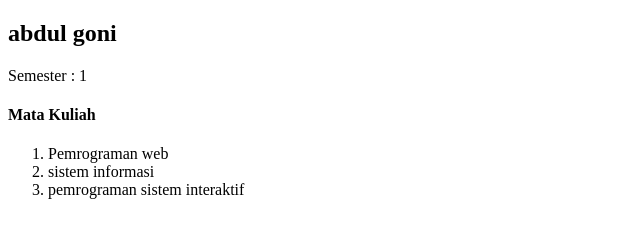
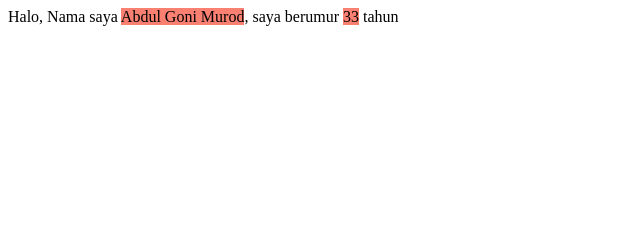
Before and after one commit to abdulgonimurod1/Javascript_Lanjutan, a plain HTML site: page template_literals/index.html in a window 1280 px wide. Shown: the whole page, without its empty margins (0-640 px from the left). Drawn offline with Linux system fonts and the light colour scheme.

Commit message:
tagged template literals

```diff
--- a/template_literals/index.html
+++ b/template_literals/index.html
@@ -1,9 +1,11 @@
 <!DOCTYPE html>
 <html lang="en">
   <head>
-    <meta charset="UTF-8" />
-    <meta http-equiv="X-UA-Compatible" content="IE=edge" />
-    <meta name="viewport" content="width=device-width, initial-scale=1.0" />
+    <style>
+      .hl {
+        background-color: salmon;
+      }
+    </style>
     <title>Document</title>
   </head>
   <body>
--- a/template_literals/script.js
+++ b/template_literals/script.js
@@ -73,28 +73,60 @@
 // 4. Nested
 // HTML fragments bersarang
 
-const mhs = {
-    nama : 'abdul goni',
-    semester : 1,
-    mataKuliah : [
-        'Pemrograman web',
-        'sistem informasi',
-        'pemrograman sistem interaktif'
-    ]
-};
+// const mhs = {
+//     nama : 'abdul goni',
+//     semester : 1,
+//     mataKuliah : [
+//         'Pemrograman web',
+//         'sistem informasi',
+//         'pemrograman sistem interaktif'
+//     ]
+// };
 
-function cetakMataKuliah(mataKuliah){
-    return `
-    <ol>
-        ${mataKuliah.map(mk => `<li>${mk}</li>`).join('')}
-    </ol>`
+// function cetakMataKuliah(mataKuliah){
+//     return `
+//     <ol>
+//         ${mataKuliah.map(mk => `<li>${mk}</li>`).join('')}
+//     </ol>`
+// }
+
+// const el = `<div class="mhs">
+//     <h2>${mhs.nama}</h2>
+//     <span class="semester">Semester : ${mhs.semester}</span>
+//     <h4>Mata Kuliah</h4>
+//     ${cetakMataKuliah(mhs.mataKuliah)}
+// </div>`
+
+// document.body.innerHTML = el;
+
+
+
+// Tagged templates
+// const nama = 'Abdul Goni Murod';
+// const umur = 33;
+
+// function coba (strings, ...values){
+//     // let result = '';
+//     // strings.forEach((str, i) => {
+//     //     result += `${str}${values[i] || ''}`
+//     // });
+//     // return result;
+
+//    return strings.reduce((result, str, i) => `${result}${str}${values[i] || ''}`, '');
+// }
+
+// const str = coba`Halo, Nama saya ${nama}, saya berumur ${umur} tahun`
+// console.log(str);
+
+// Highlight
+
+const nama = 'Abdul Goni Murod';
+const umur = 33;
+
+function highlight (strings, ...values){
+   return strings.reduce((result, str, i) => `${result}${str}<span class="hl">${values[i] || ''}</span>`, '');
 }
 
-const el = `<div class="mhs">
-    <h2>${mhs.nama}</h2>
-    <span class="semester">Semester : ${mhs.semester}</span>
-    <h4>Mata Kuliah</h4>
-    ${cetakMataKuliah(mhs.mataKuliah)}
-</div>`
+const str = highlight`Halo, Nama saya ${nama}, saya berumur ${umur} tahun`
 
-document.body.innerHTML = el;
+document.body.innerHTML = str;
```
